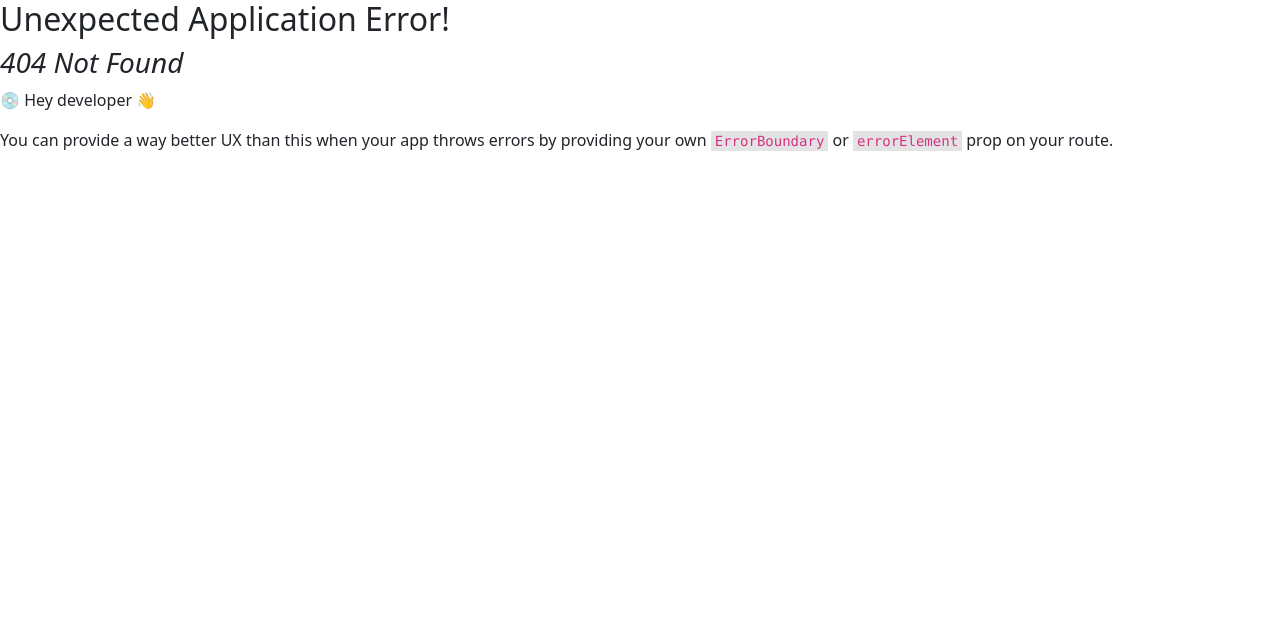
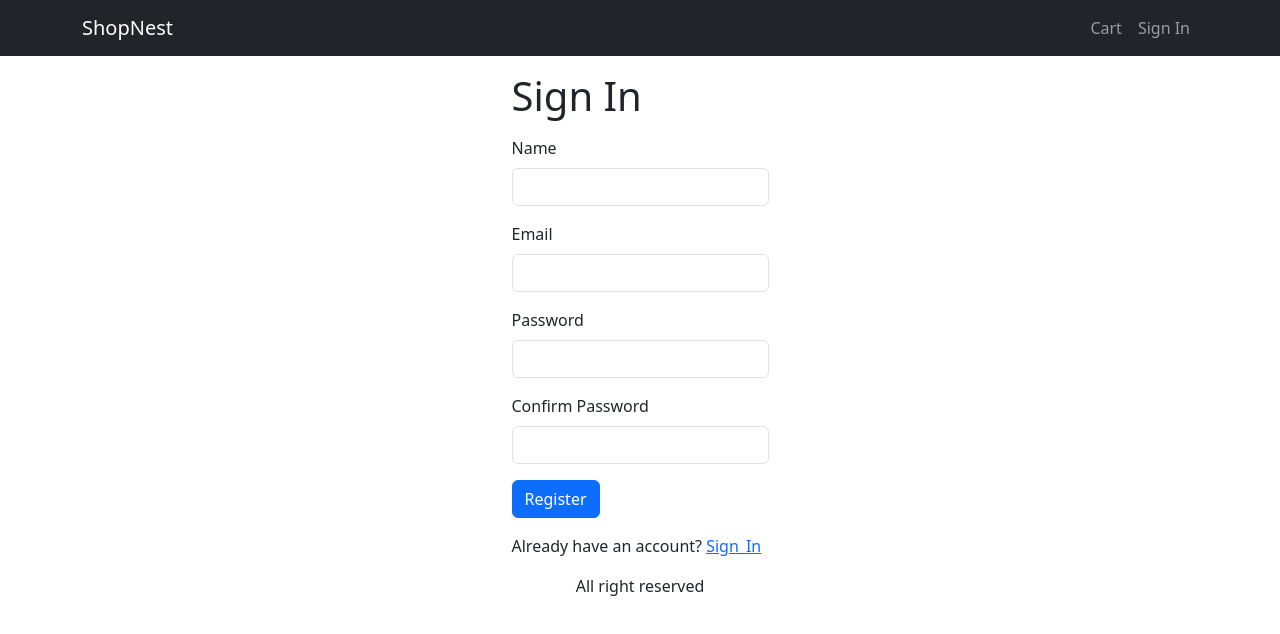
Before and after one commit to Thanisthani/Shop_nest, a React (Vite) app in the folder frontend/: page /signup in a window 1280 px wide. Before the commit this address had no page. Shown: the top 634 px of the page. Built offline with nearby package versions, Linux system fonts and the light colour scheme; no server answers.

Commit message:
Build user register page

```diff
--- a/frontend/src/api/userService.ts
+++ b/frontend/src/api/userService.ts
@@ -10,8 +10,18 @@
   return response
 }
 
+const registerUserService = async (userData: UserInfo) => {
+  const response = await axios.post('/user/register', userData, {
+    headers: { 'Content-Type': 'application/json' },
+    withCredentials: true,
+  })
+
+  return response
+}
+
 const userService = {
   signInUserService,
+  registerUserService,
 }
 
 export default userService
--- a/frontend/src/features/user/userSlice.tsx
+++ b/frontend/src/features/user/userSlice.tsx
@@ -34,6 +34,20 @@
   }
 )
 
+export const registerUser = createAsyncThunk(
+  'user/register',
+  async (data: UserInfo, thunkAPI) => {
+    try {
+      const response = await userService.registerUserService(data)
+      await localStorage.setItem('userInfo', JSON.stringify(response.data))
+      return response.data
+    } catch (error: any) {
+      console.log('register error', error.response.data.error)
+      return thunkAPI.rejectWithValue(error.response.data.error)
+    }
+  }
+)
+
 export const userSlice = createSlice({
   name: 'user',
   initialState,
@@ -60,7 +74,16 @@
     })
     builder.addCase(signInUser.rejected, (state, action) => {
       state.errMsg = action.payload as string
-      console.log('sign rroorr', state.errMsg)
+    })
+    builder.addCase(registerUser.fulfilled, (state, action) => {
+      state.name = action.payload.name
+      state.email = action.payload.email
+      state.isAdmin = action.payload.isAdmin
+      state.token = action.payload.token
+      state.errMsg = ''
+    })
+    builder.addCase(registerUser.rejected, (state, action) => {
+      state.errMsg = action.payload as string
     })
   },
 })
--- a/frontend/src/main.tsx
+++ b/frontend/src/main.tsx
@@ -17,6 +17,7 @@
 import { store } from './features/store.ts'
 import CartPage from './pages/CartPage.tsx'
 import SignInPage from './pages/SignInPage.tsx'
+import RegisterPage from './pages/RegisterPage.tsx'
 
 const router = createBrowserRouter(
   createRoutesFromElements(
@@ -25,6 +26,7 @@
       <Route path="/product/:slug" element={<ProductPage />} />
       <Route path="/cart" element={<CartPage />} />
       <Route path="/signin" element={<SignInPage />} />
+      <Route path="/signup" element={<RegisterPage />} />
     </Route>
   )
 )
--- /dev/null
+++ b/frontend/src/pages/RegisterPage.tsx
@@ -0,0 +1,105 @@
+import React, { Dispatch, useEffect, useState } from 'react'
+import { Link, useLocation, useNavigate } from 'react-router-dom'
+import { registerUser } from '../features/user/userSlice'
+import { useDispatch, useSelector } from 'react-redux'
+import { toast } from 'react-toastify'
+import { Helmet } from 'react-helmet-async'
+import { Button, Form } from 'react-bootstrap'
+
+const RegisterPage = () => {
+  const navigate = useNavigate()
+  const { search } = useLocation()
+  const redirectInURL = new URLSearchParams(search).get('redirect')
+  const redirect = redirectInURL ? redirectInURL : '/'
+
+  const dispatch: Dispatch<any> = useDispatch()
+
+  const userInfo = useSelector((state: any) => state.user)
+
+  const [name, setName] = useState('')
+  const [email, setEmail] = useState('')
+  const [password, setPassword] = useState('')
+  const [confirmPassword, setConfirmPassword] = useState('')
+
+  const submitHandler = async (e: React.SyntheticEvent) => {
+    e.preventDefault()
+    try {
+      if (password == confirmPassword) {
+        await dispatch(registerUser({ name, email, password }))
+      } else {
+        toast.error('Your password not matched!')
+      }
+    } catch (error: any) {
+      toast.error(error.message)
+    }
+  }
+
+  useEffect(() => {
+    console.log('ddddddddddddddd', search, 'cc', redirectInURL)
+    console.log('user info', userInfo)
+    if (userInfo.name) {
+      navigate(redirect)
+    }
+  }, [navigate, redirect, userInfo])
+
+  return (
+    <div className="container-wrapper">
+      <div className="small-container">
+        <Helmet>
+          <title>Log In</title>
+        </Helmet>
+        <h1 className="my-3">Sign In</h1>
+        <Form
+          onSubmit={(e) => {
+            submitHandler(e)
+          }}
+        >
+          <Form.Group className="mb-3" controlId="name">
+            <Form.Label>Name</Form.Label>
+            <Form.Control required onChange={(e) => setName(e.target.value)} />
+          </Form.Group>
+          <Form.Group className="mb-3" controlId="email">
+            <Form.Label>Email</Form.Label>
+            <Form.Control
+              type="email"
+              required
+              onChange={(e) => setEmail(e.target.value)}
+            />
+          </Form.Group>
+          <Form.Group className="mb-3" controlId="password">
+            <Form.Label>Password</Form.Label>
+            <Form.Control
+              type="password"
+              required
+              onChange={(e) => setPassword(e.target.value)}
+            />
+          </Form.Group>
+          <Form.Group className="mb-3" controlId="confirmPassword">
+            <Form.Label>Confirm Password</Form.Label>
+            <Form.Control
+              type="password"
+              required
+              onChange={(e) => setConfirmPassword(e.target.value)}
+            />
+          </Form.Group>
+
+          {userInfo.errMsg ? (
+            <h6 className="text-danger">{userInfo.errMsg}</h6>
+          ) : (
+            ''
+          )}
+
+          <div className="mb-3">
+            <Button type="submit">Register</Button>
+          </div>
+          <div className="mb-3">
+            Already have an account?{' '}
+            <Link to={`/signin?redirect=${redirect}`}>Sign_In</Link>
+          </div>
+        </Form>
+      </div>
+    </div>
+  )
+}
+
+export default RegisterPage
```
